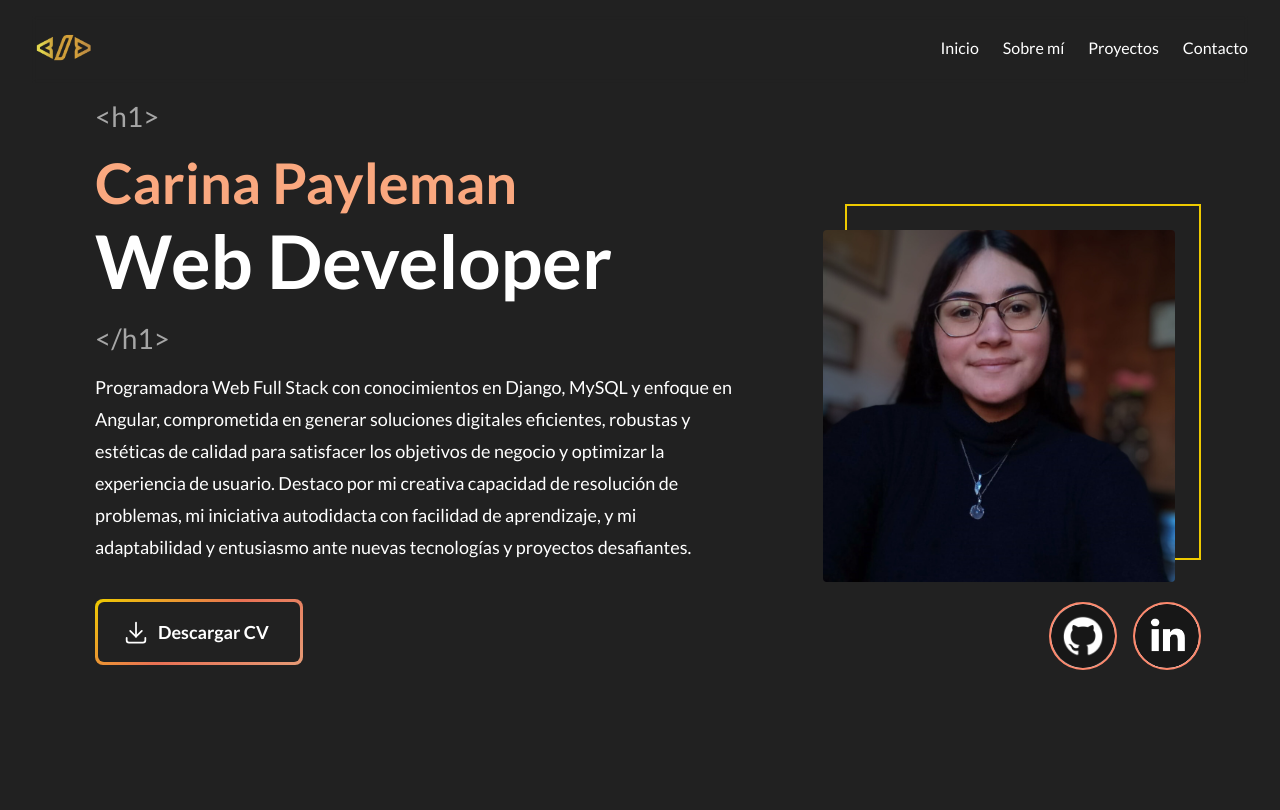
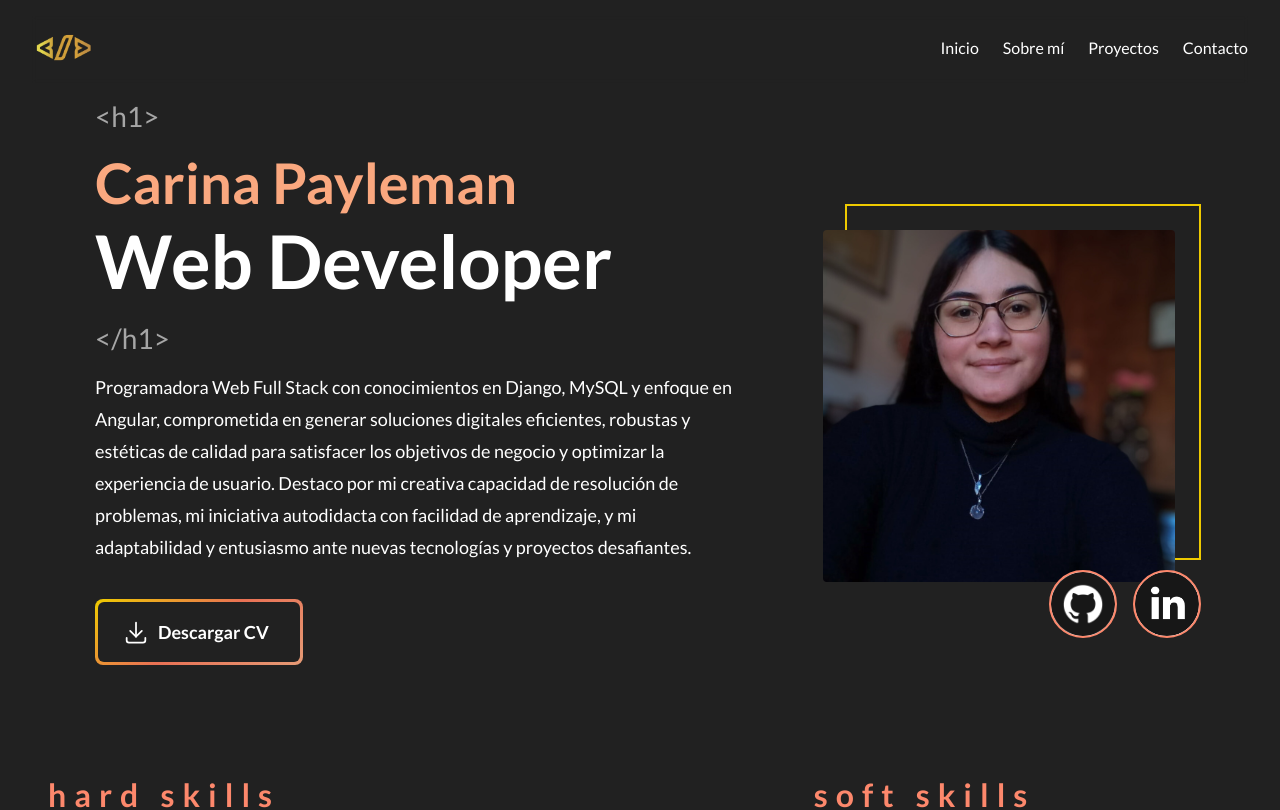
Before and after one commit to PaylemanC/portfolio, an Angular app: page / in a window 1280 px wide. Shown: the top 810 px of the page. Built offline with nearby package versions, Linux system fonts and the light colour scheme.

Commit message:
Cambia variable aux-grey y margin para sections

```diff
--- a/src/styles.scss
+++ b/src/styles.scss
@@ -6,7 +6,7 @@ $background: #212121;
 $degradado-gold: linear-gradient(90deg, rgba(249,237,85,1) 6%, rgba(223,170,64,1) 40%, rgba(236,178,61,1) 76%, rgba(210,155,72,1) 100%);
 $soft-pink: #FDD8B2;
 $aux-gold: rgba(241, 205, 0, 0.99);
-$aux-grey: #323232;
+$aux-grey: #303030;
 
 html {
   scroll-behavior: smooth;
@@ -19,7 +19,7 @@ body {
 }
 
 section {
-  margin: 32px 16px;
+  margin: 0 16px;
 }
 
 ::selection {
```
